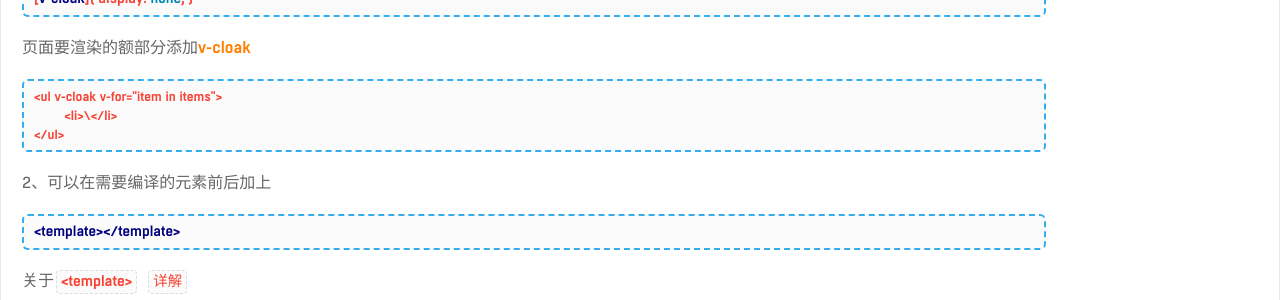
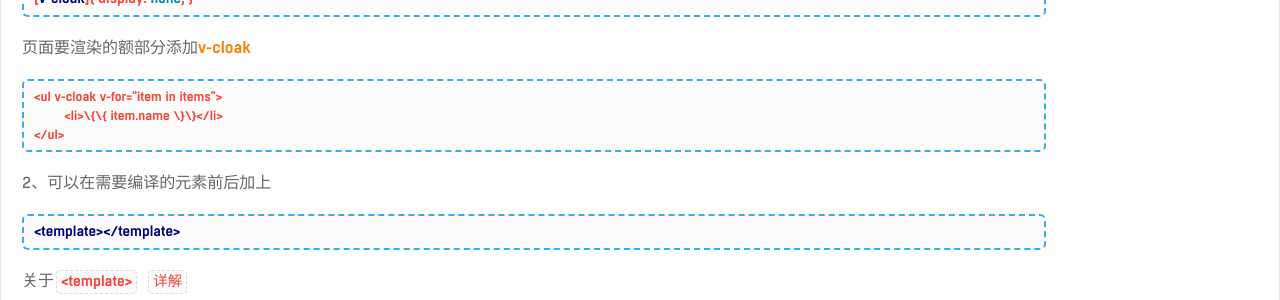
Before and after one commit to psvmc/myblog_jekyll, a Jekyll site: the page built from _posts/2018-11-28-mac-vue-base.md, in a window 1280 px wide and 900 px high, scrolled down 954 px. Shown: the part 172-472 px from the top of the window. Built offline with Jekyll 4.4.1, drawn with Linux system fonts in a browser that asks for light colours; comment, search, counter and statistics services are not loaded.

Commit message:
文章更新

```diff
--- a/_posts/2018-11-28-mac-vue-base.md
+++ b/_posts/2018-11-28-mac-vue-base.md
@@ -27,7 +27,7 @@ CSS中添加样式
 
 
 	<ul v-cloak v-for="item in items">
-		<li>\{{ item.name \}}</li>
+		<li>\{\{ item.name \}\}</li>
 	</ul>
 
 
```
